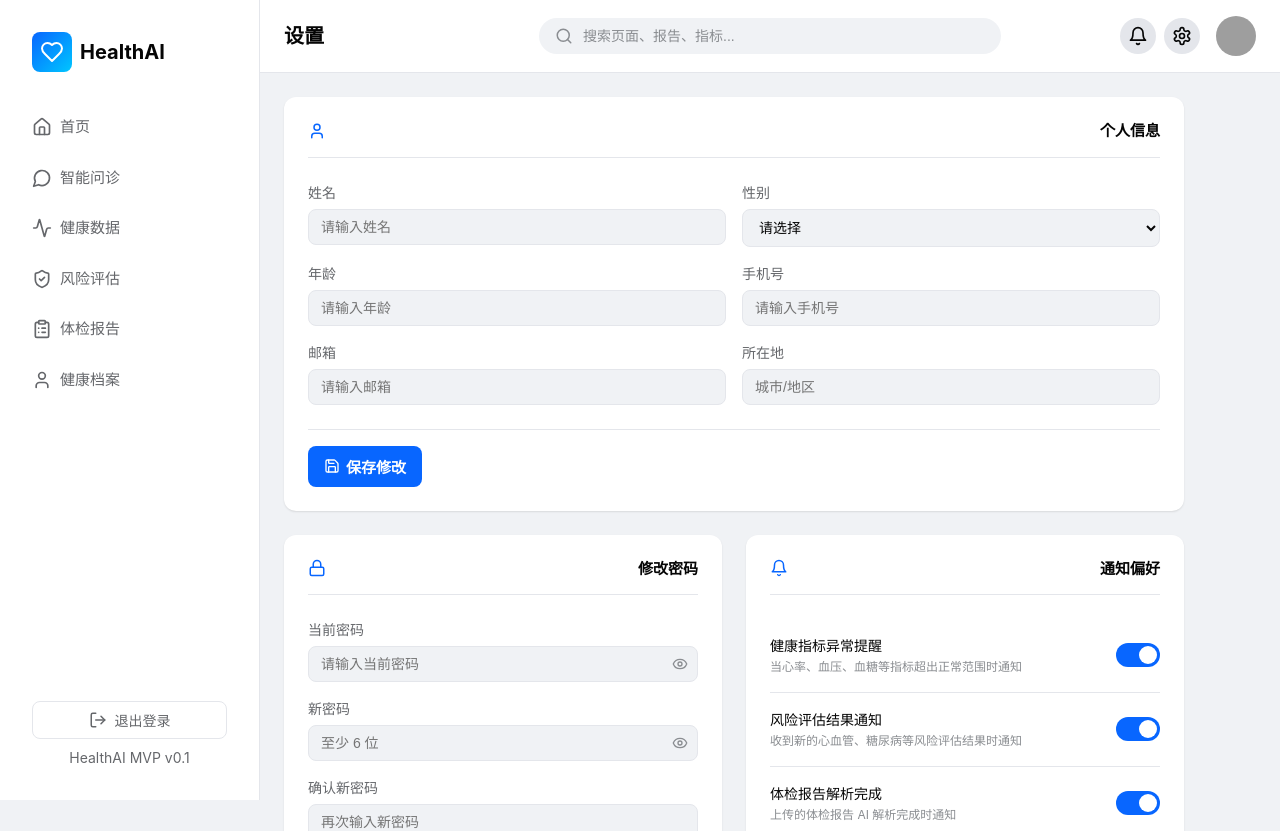
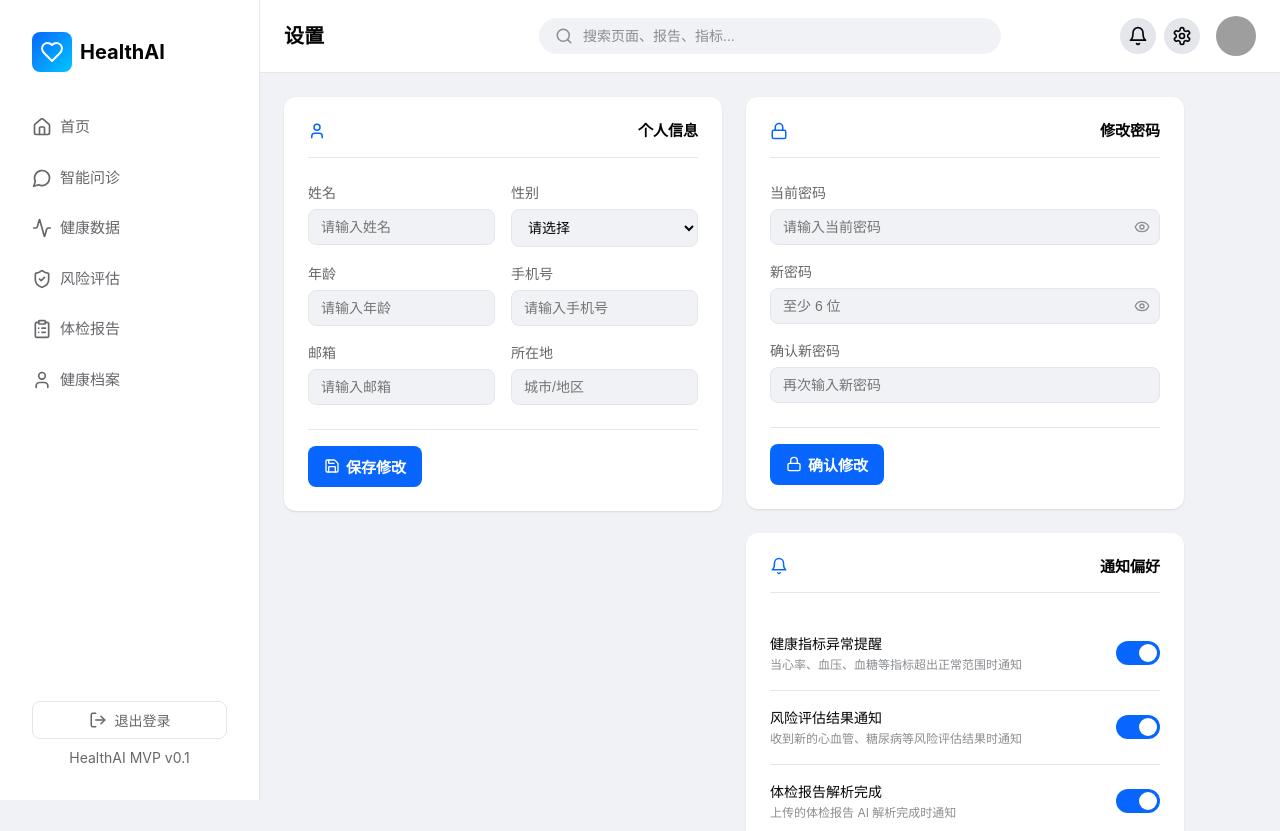
Before and after one commit to DabRlin/health-agent, a Vue app in the folder frontend/: page /settings in a window 1280 px wide. Shown: the top 831 px of the page. Built offline with nearby package versions, Linux system fonts and the light colour scheme; sample sign-in values are in the browser's storage; grey boxes are pictures that could not be loaded.

Commit message:
fix: 设置页布局 - 左列个人信息，右列修改密码+通知偏好堆叠

```diff
--- a/frontend/src/views/Settings.vue
+++ b/frontend/src/views/Settings.vue
@@ -102,7 +102,7 @@ onMounted(loadUser)
   <div class="settings-page">
     <div class="settings-grid">
 
-      <!-- 个人信息（独占一行） -->
+      <!-- 左列：个人信息 -->
       <div class="card settings-card">
         <div class="card-header">
           <User :size="18" class="card-icon" />
@@ -147,8 +147,8 @@ onMounted(loadUser)
         </div>
       </div>
 
-      <!-- 下方两列：修改密码 + 通知偏好 -->
-      <div class="bottom-row">
+      <!-- 右列：修改密码 + 通知偏好 -->
+      <div class="right-col">
 
       <!-- 修改密码 -->
       <div class="card settings-card">
@@ -241,7 +241,7 @@ onMounted(loadUser)
         </div>
       </div>
 
-      </div><!-- /bottom-row -->
+      </div><!-- /right-col -->
 
     </div>
   </div>
@@ -253,20 +253,20 @@ onMounted(loadUser)
 }
 
 .settings-grid {
-  display: flex;
-  flex-direction: column;
+  display: grid;
+  grid-template-columns: 1fr 1fr;
   gap: var(--spacing-lg);
+  align-items: start;
 }
 
 .settings-card {
   padding: var(--spacing-lg);
 }
 
-.bottom-row {
-  display: grid;
-  grid-template-columns: 1fr 1fr;
+.right-col {
+  display: flex;
+  flex-direction: column;
   gap: var(--spacing-lg);
-  align-items: start;
 }
 
 .card-header {
@@ -452,7 +452,7 @@ onMounted(loadUser)
 }
 
 @media (max-width: 768px) {
-  .bottom-row {
+  .settings-grid {
     grid-template-columns: 1fr;
   }
   .form-grid {
```
